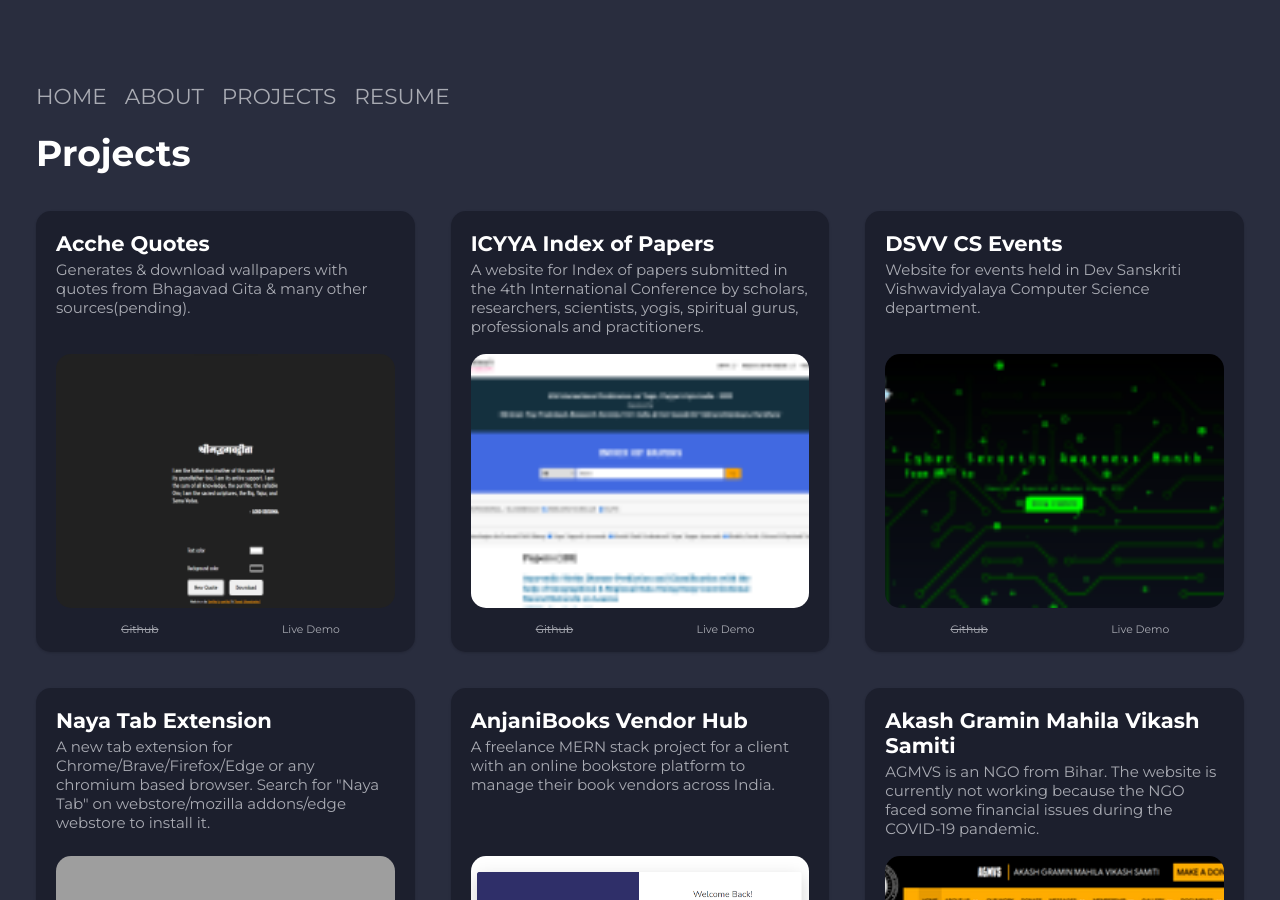
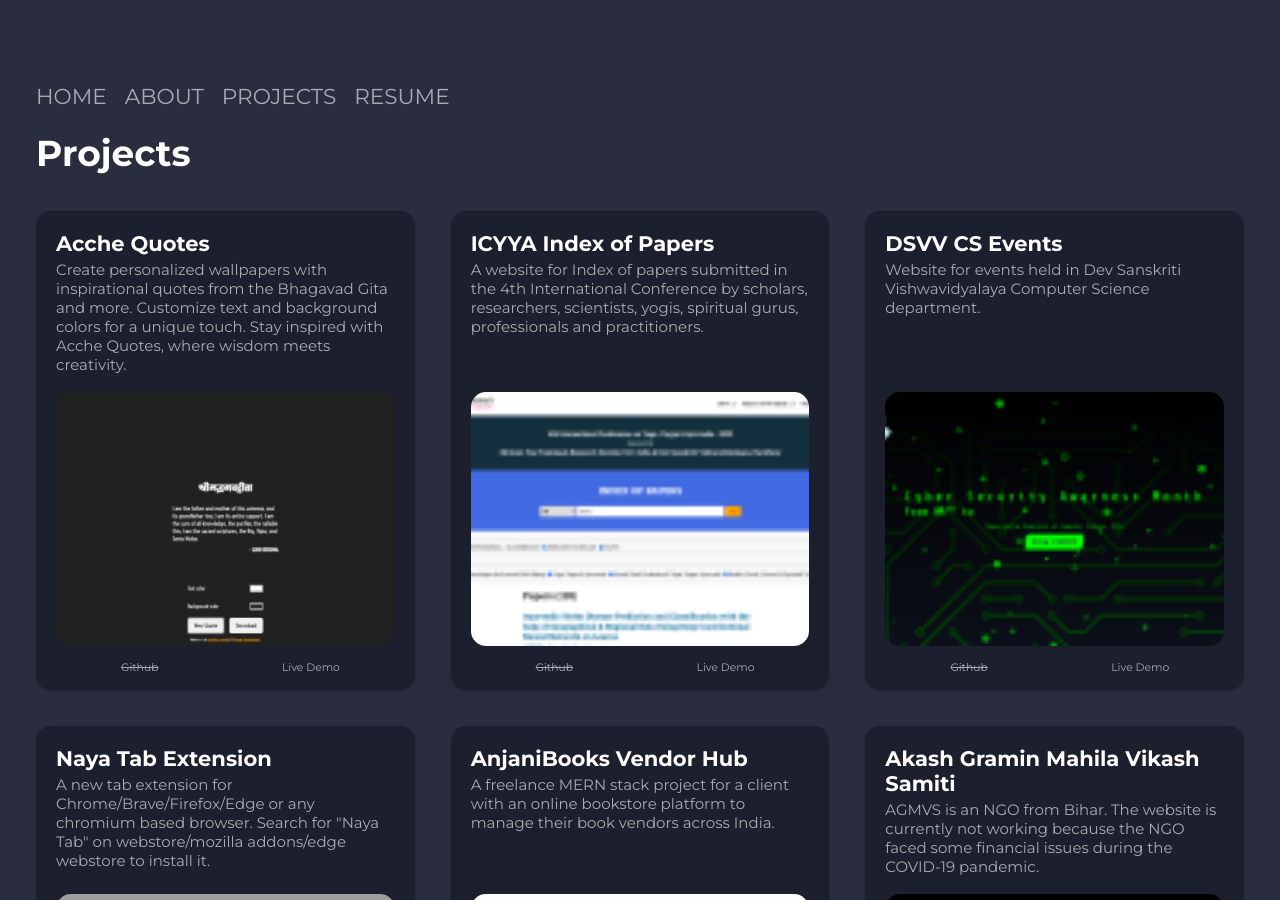
Before and after one commit to sharadcodes/sharadcodes.github.io, a Jekyll site: the page built from projects.md, in a window 1280 px wide and 900 px high, scrolled down 372 px. Built offline with Jekyll 4.4.1, drawn with Linux system fonts in a browser that asks for light colours; nearby versions of some CDN libraries.

Commit message:
Update projects_data.yml

```diff
--- a/_data/projects_data.yml
+++ b/_data/projects_data.yml
@@ -2,7 +2,7 @@ projects:
   - title: Acche Quotes
     img: /assets/uploads/aq.png
     img_alt: Acche Quotes
-    about: Generates & download wallpapers with quotes from Bhagavad Gita & many other sources(pending).
+    about: Create personalized wallpapers with inspirational quotes from the Bhagavad Gita and more. Customize text and background colors for a unique touch. Stay inspired with Acche Quotes, where wisdom meets creativity.
     link: https://sharadcodes.github.io/acche-quotes/
 
   - title: ICYYA Index of Papers
```
